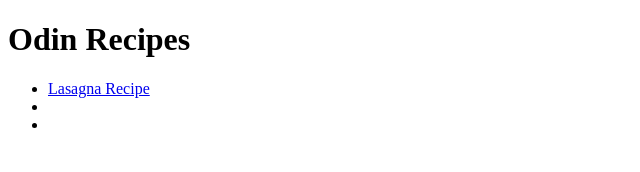
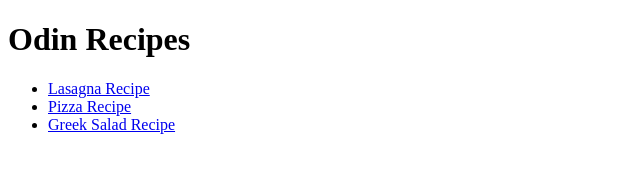
Before and after one commit to Shereen-Slim/odin-recipes, a plain HTML site: page index.html in a window 1280 px wide. Shown: the whole page, without its empty margins (0-640 px from the left). Drawn offline with Linux system fonts and the light colour scheme.

Commit message:
links to homepage on pizza and greek salad recipe pages

```diff
--- a/index.html
+++ b/index.html
@@ -9,8 +9,8 @@
     <h1>Odin Recipes</h1>
     <ul>
          <li><a href="recipes/lasagna.html">Lasagna Recipe</a></li>
-         <li></li>
-         <li></li>
+         <li><a href="recipes/pizza.html">Pizza Recipe</a></li>
+         <li><a href="recipes/greek-salad.html">Greek Salad Recipe</a></li>
     </ul>
 
 </body>
```
